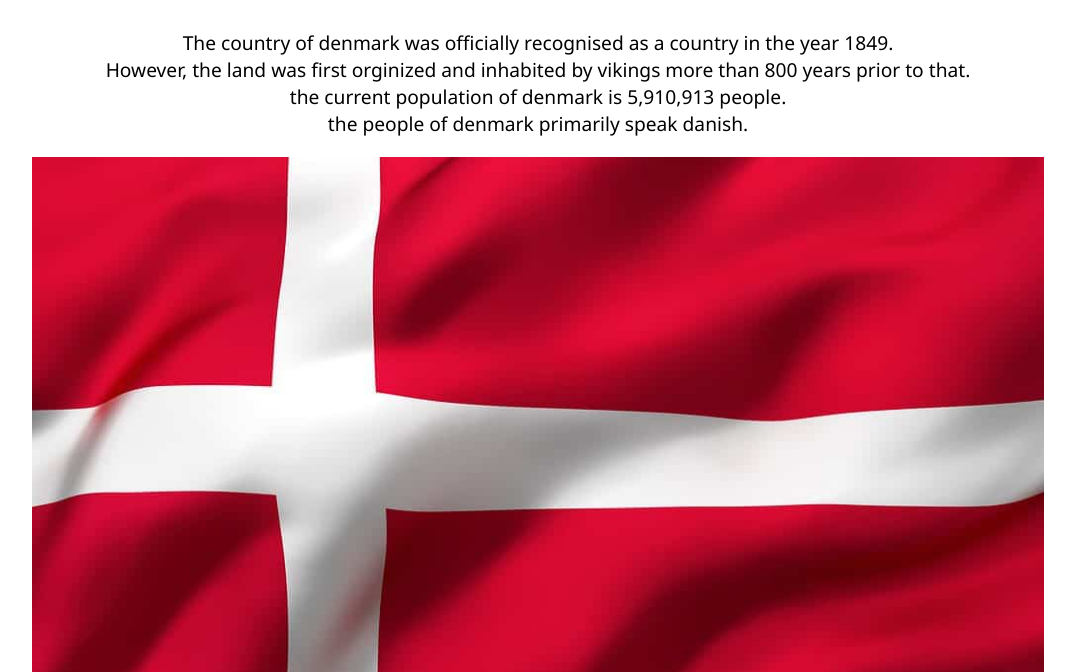
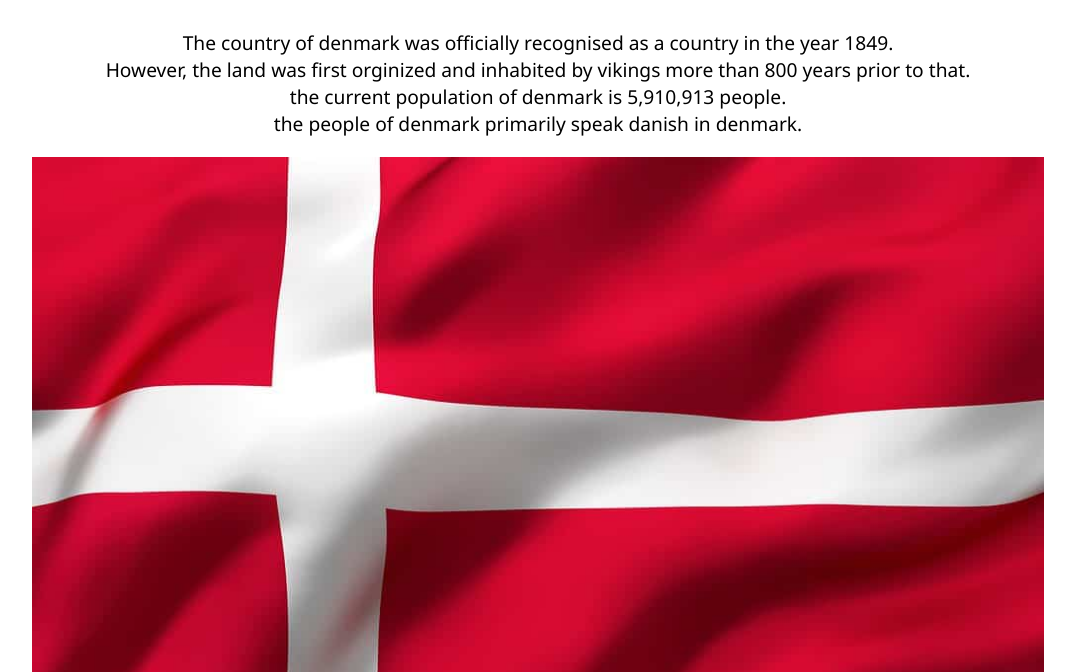
Before and after one commit to SydneyAverett/Country-Website, a plain HTML site: page index.html in a window 1280 px wide. Shown: the part 128-800 px from the top of the page, without its empty margins (102-1177 px from the left). Drawn offline with Linux system fonts and the light colour scheme.

Commit message:
I tried something new
needed to do his for the assignment.

```diff
--- a/index.html
+++ b/index.html
@@ -22,7 +22,7 @@
             The country of denmark was officially recognised as a country in the year 1849. <br>
              However, the land was first orginized and inhabited by vikings more than 800 years prior to that. <br>
              the current population of denmark is 5,910,913 people. <br>
-             the people of denmark primarily speak danish.
+             the people of denmark primarily speak danish in denmark.
         </p>
 
         <img src="Images/Flag.jpg" alt="">
@@ -35,6 +35,8 @@
         <br>
         <br>
         <img src="Images/pretty denmark.jpg" alt="">
+
+        <img src="" alt="">
     </body>
 
 </html>
```
